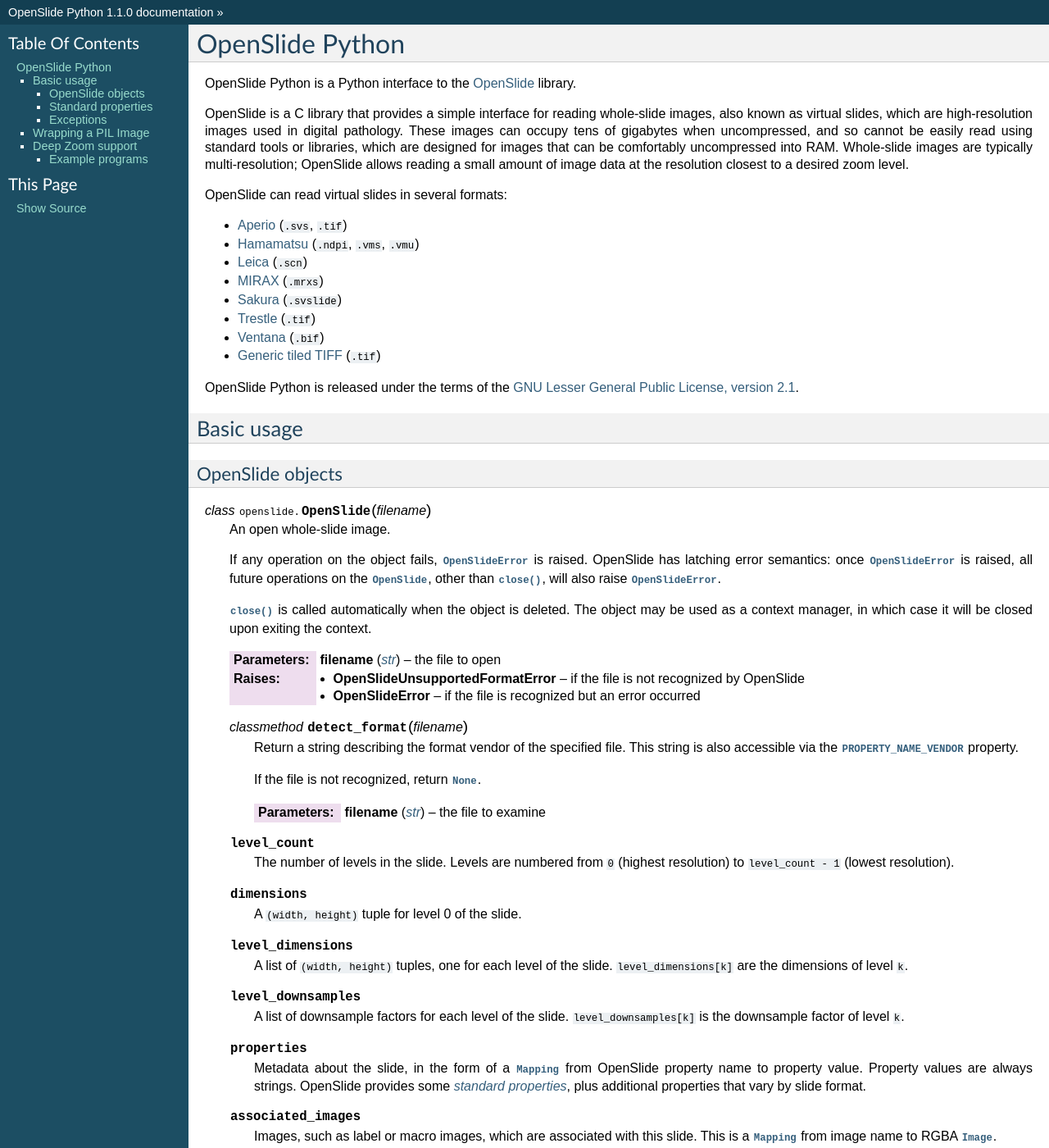
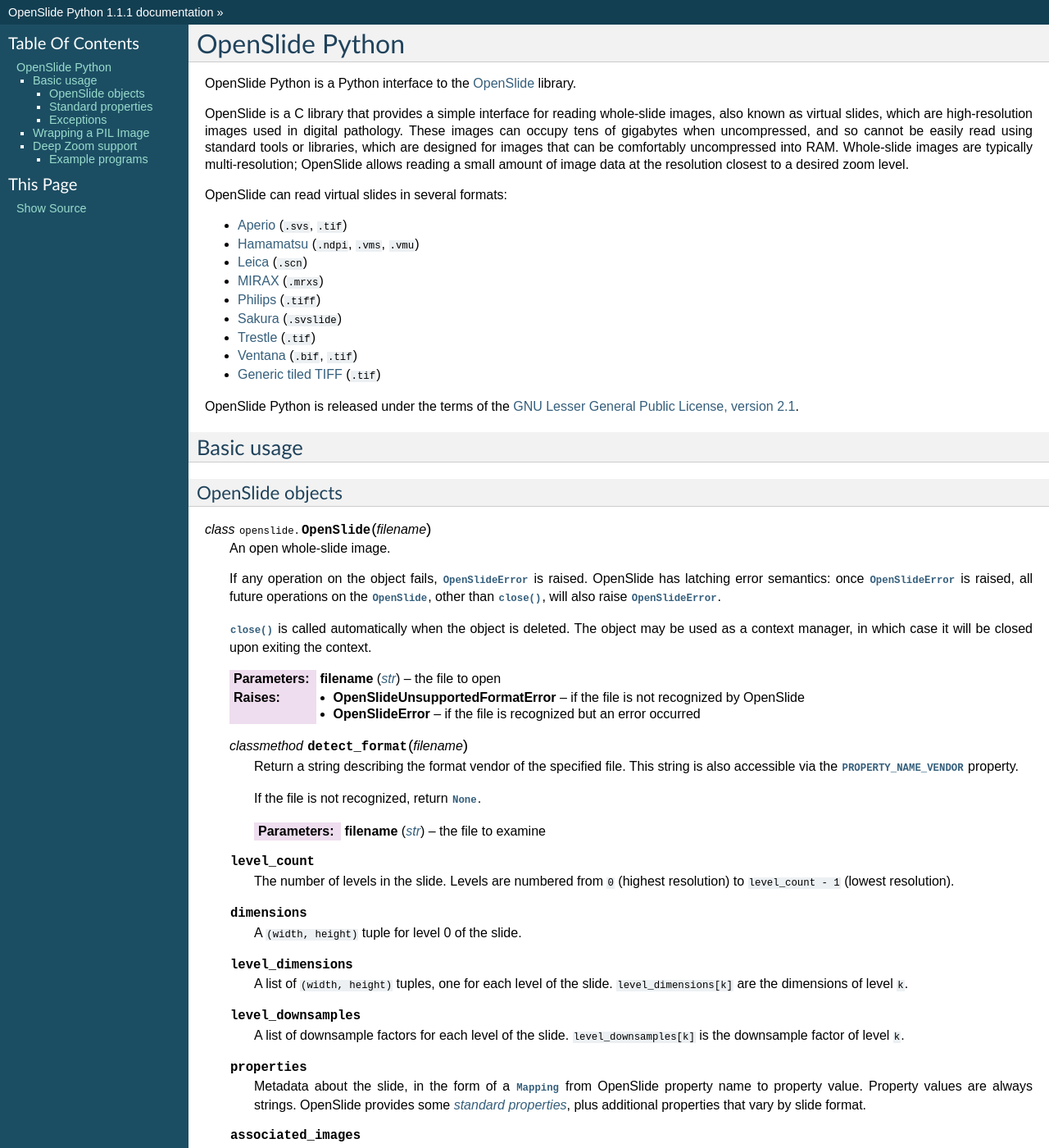
Before and after one commit to openslide/openslide.github.io, a Jekyll site: the page api/python/index.html, which Jekyll copies as it is, in a window 1280 px wide and 1400 px high. Shown: the whole window at 82% size. Built offline with Jekyll 4.4.1, drawn with Linux system fonts in a browser that asks for light colours; some of the changed text lies outside the part shown.

Commit message:
api/python: Update for OpenSlide Python 1.1.1

```diff
--- a/api/python/index.html
+++ b/api/python/index.html
@@ -6,7 +6,7 @@
   <head>
     <meta http-equiv="Content-Type" content="text/html; charset=utf-8" />
 
-    <title>OpenSlide Python &mdash; OpenSlide Python 1.1.0 documentation</title>
+    <title>OpenSlide Python &mdash; OpenSlide Python 1.1.1 documentation</title>
 
     <link rel="stylesheet" href="static/default.css" type="text/css" />
     <link rel="stylesheet" href="static/pygments.css" type="text/css" />
@@ -14,7 +14,7 @@
     <script type="text/javascript">
       var DOCUMENTATION_OPTIONS = {
         URL_ROOT:    './',
-        VERSION:     '1.1.0',
+        VERSION:     '1.1.1',
         COLLAPSE_INDEX: false,
         FILE_SUFFIX: '.html',
         HAS_SOURCE:  true
@@ -23,13 +23,13 @@
     <script type="text/javascript" src="static/jquery.js"></script>
     <script type="text/javascript" src="static/underscore.js"></script>
     <script type="text/javascript" src="static/doctools.js"></script>
-    <link rel="top" title="OpenSlide Python 1.1.0 documentation" href="#" />
+    <link rel="top" title="OpenSlide Python 1.1.1 documentation" href="#" />
   </head>
   <body>
     <div class="related">
       <h3>Navigation</h3>
       <ul>
-        <li><a href="#">OpenSlide Python 1.1.0 documentation</a> &raquo;</li>
+        <li><a href="#">OpenSlide Python 1.1.1 documentation</a> &raquo;</li>
       </ul>
     </div>
 
@@ -55,9 +55,10 @@
 <li><a class="reference external" href="http://openslide.org/formats/hamamatsu/">Hamamatsu</a> (<tt class="docutils literal"><span class="pre">.ndpi</span></tt>, <tt class="docutils literal"><span class="pre">.vms</span></tt>, <tt class="docutils literal"><span class="pre">.vmu</span></tt>)</li>
 <li><a class="reference external" href="http://openslide.org/formats/leica/">Leica</a> (<tt class="docutils literal"><span class="pre">.scn</span></tt>)</li>
 <li><a class="reference external" href="http://openslide.org/formats/mirax/">MIRAX</a> (<tt class="docutils literal"><span class="pre">.mrxs</span></tt>)</li>
+<li><a class="reference external" href="http://openslide.org/formats/philips/">Philips</a> (<tt class="docutils literal"><span class="pre">.tiff</span></tt>)</li>
 <li><a class="reference external" href="http://openslide.org/formats/sakura/">Sakura</a> (<tt class="docutils literal"><span class="pre">.svslide</span></tt>)</li>
 <li><a class="reference external" href="http://openslide.org/formats/trestle/">Trestle</a> (<tt class="docutils literal"><span class="pre">.tif</span></tt>)</li>
-<li><a class="reference external" href="http://openslide.org/formats/ventana/">Ventana</a> (<tt class="docutils literal"><span class="pre">.bif</span></tt>)</li>
+<li><a class="reference external" href="http://openslide.org/formats/ventana/">Ventana</a> (<tt class="docutils literal"><span class="pre">.bif</span></tt>, <tt class="docutils literal"><span class="pre">.tif</span></tt>)</li>
 <li><a class="reference external" href="http://openslide.org/formats/generic-tiff/">Generic tiled TIFF</a> (<tt class="docutils literal"><span class="pre">.tif</span></tt>)</li>
 </ul>
 <p>OpenSlide Python is released under the terms of the <a class="reference external" href="https://raw.github.com/openslide/openslide-python/master/lgpl-2.1.txt">GNU Lesser General
@@ -152,14 +153,14 @@
 <tt class="descname">associated_images</tt><a class="headerlink" href="#openslide.OpenSlide.associated_images" title="Permalink to this definition">¶</a></dt>
 <dd><p>Images, such as label or macro images, which are associated with this
 slide.  This is a <a class="reference external" href="http://docs.python.org/library/collections.html#collections.Mapping" title="(in Python v2.7)"><tt class="xref py py-class docutils literal"><span class="pre">Mapping</span></tt></a> from image
-name to RGBA <a class="reference external" href="http://pillow.readthedocs.org/en/latest/reference/Image.html#PIL.Image.Image" title="(in Pillow (PIL Fork) v2.9.0.dev0)"><tt class="xref py py-class docutils literal"><span class="pre">Image</span></tt></a>.</p>
+name to RGBA <a class="reference external" href="http://pillow.readthedocs.org/en/latest/reference/Image.html#PIL.Image.Image" title="(in Pillow (PIL Fork) v3.3.0.dev0)"><tt class="xref py py-class docutils literal"><span class="pre">Image</span></tt></a>.</p>
 <p>Unlike in the C interface, these images are not premultiplied.</p>
 </dd></dl>
 
 <dl class="method">
 <dt id="openslide.OpenSlide.read_region">
 <tt class="descname">read_region</tt><big>(</big><em>location</em>, <em>level</em>, <em>size</em><big>)</big><a class="headerlink" href="#openslide.OpenSlide.read_region" title="Permalink to this definition">¶</a></dt>
-<dd><p>Return an RGBA <a class="reference external" href="http://pillow.readthedocs.org/en/latest/reference/Image.html#PIL.Image.Image" title="(in Pillow (PIL Fork) v2.9.0.dev0)"><tt class="xref py py-class docutils literal"><span class="pre">Image</span></tt></a> containing the
+<dd><p>Return an RGBA <a class="reference external" href="http://pillow.readthedocs.org/en/latest/reference/Image.html#PIL.Image.Image" title="(in Pillow (PIL Fork) v3.3.0.dev0)"><tt class="xref py py-class docutils literal"><span class="pre">Image</span></tt></a> containing the
 contents of the specified region.</p>
 <p>Unlike in the C interface, the image data is not premultiplied.</p>
 <table class="docutils field-list" frame="void" rules="none">
@@ -169,7 +170,7 @@
 <tr class="field-odd field"><th class="field-name">Parameters:</th><td class="field-body"><ul class="first last simple">
 <li><strong>location</strong> (<a class="reference external" href="http://docs.python.org/library/functions.html#tuple" title="(in Python v2.7)"><em>tuple</em></a>) &#8211; <tt class="docutils literal"><span class="pre">(x,</span> <span class="pre">y)</span></tt> tuple giving the top left pixel in
 the level 0 reference frame</li>
-<li><strong>level</strong> (<a class="reference external" href="http://pillow.readthedocs.org/en/latest/reference/ImageMath.html#int" title="(in Pillow (PIL Fork) v2.9.0.dev0)"><em>int</em></a>) &#8211; the level number</li>
+<li><strong>level</strong> (<a class="reference external" href="http://pillow.readthedocs.org/en/latest/reference/ImageMath.html#int" title="(in Pillow (PIL Fork) v3.3.0.dev0)"><em>int</em></a>) &#8211; the level number</li>
 <li><strong>size</strong> (<a class="reference external" href="http://docs.python.org/library/functions.html#tuple" title="(in Python v2.7)"><em>tuple</em></a>) &#8211; <tt class="docutils literal"><span class="pre">(width,</span> <span class="pre">height)</span></tt> tuple giving the region size</li>
 </ul>
 </td>
@@ -186,7 +187,7 @@
 <col class="field-name" />
 <col class="field-body" />
 <tbody valign="top">
-<tr class="field-odd field"><th class="field-name">Parameters:</th><td class="field-body"><strong>downsample</strong> (<a class="reference external" href="http://pillow.readthedocs.org/en/latest/reference/ImageMath.html#float" title="(in Pillow (PIL Fork) v2.9.0.dev0)"><em>float</em></a>) &#8211; the desired downsample factor</td>
+<tr class="field-odd field"><th class="field-name">Parameters:</th><td class="field-body"><strong>downsample</strong> (<a class="reference external" href="http://pillow.readthedocs.org/en/latest/reference/ImageMath.html#float" title="(in Pillow (PIL Fork) v3.3.0.dev0)"><em>float</em></a>) &#8211; the desired downsample factor</td>
 </tr>
 </tbody>
 </table>
@@ -195,7 +196,7 @@
 <dl class="method">
 <dt id="openslide.OpenSlide.get_thumbnail">
 <tt class="descname">get_thumbnail</tt><big>(</big><em>size</em><big>)</big><a class="headerlink" href="#openslide.OpenSlide.get_thumbnail" title="Permalink to this definition">¶</a></dt>
-<dd><p>Return an <a class="reference external" href="http://pillow.readthedocs.org/en/latest/reference/Image.html#PIL.Image.Image" title="(in Pillow (PIL Fork) v2.9.0.dev0)"><tt class="xref py py-class docutils literal"><span class="pre">Image</span></tt></a> containing an RGB thumbnail
+<dd><p>Return an <a class="reference external" href="http://pillow.readthedocs.org/en/latest/reference/Image.html#PIL.Image.Image" title="(in Pillow (PIL Fork) v3.3.0.dev0)"><tt class="xref py py-class docutils literal"><span class="pre">Image</span></tt></a> containing an RGB thumbnail
 of the slide.</p>
 <table class="docutils field-list" frame="void" rules="none">
 <col class="field-name" />
@@ -321,13 +322,13 @@
 <dl class="class">
 <dt id="openslide.ImageSlide">
 <em class="property">class </em><tt class="descclassname">openslide.</tt><tt class="descname">ImageSlide</tt><big>(</big><em>file</em><big>)</big><a class="headerlink" href="#openslide.ImageSlide" title="Permalink to this definition">¶</a></dt>
-<dd><p>A wrapper around an <a class="reference external" href="http://pillow.readthedocs.org/en/latest/reference/Image.html#PIL.Image.Image" title="(in Pillow (PIL Fork) v2.9.0.dev0)"><tt class="xref py py-class docutils literal"><span class="pre">Image</span></tt></a> object that
+<dd><p>A wrapper around an <a class="reference external" href="http://pillow.readthedocs.org/en/latest/reference/Image.html#PIL.Image.Image" title="(in Pillow (PIL Fork) v3.3.0.dev0)"><tt class="xref py py-class docutils literal"><span class="pre">Image</span></tt></a> object that
 provides an <a class="reference internal" href="#openslide.OpenSlide" title="openslide.OpenSlide"><tt class="xref py py-class docutils literal"><span class="pre">OpenSlide</span></tt></a>-compatible API.</p>
 <table class="docutils field-list" frame="void" rules="none">
 <col class="field-name" />
 <col class="field-body" />
 <tbody valign="top">
-<tr class="field-odd field"><th class="field-name">Parameters:</th><td class="field-body"><strong>file</strong> &#8211; a filename or <a class="reference external" href="http://pillow.readthedocs.org/en/latest/reference/Image.html#PIL.Image.Image" title="(in Pillow (PIL Fork) v2.9.0.dev0)"><tt class="xref py py-class docutils literal"><span class="pre">Image</span></tt></a> object</td>
+<tr class="field-odd field"><th class="field-name">Parameters:</th><td class="field-body"><strong>file</strong> &#8211; a filename or <a class="reference external" href="http://pillow.readthedocs.org/en/latest/reference/Image.html#PIL.Image.Image" title="(in Pillow (PIL Fork) v3.3.0.dev0)"><tt class="xref py py-class docutils literal"><span class="pre">Image</span></tt></a> object</td>
 </tr>
 <tr class="field-even field"><th class="field-name">Raises IOError:</th><td class="field-body">if the file cannot be opened</td>
 </tr>
@@ -367,7 +368,7 @@
 Deep Zoom or a similar format.</p>
 <dl class="class">
 <dt id="openslide.deepzoom.DeepZoomGenerator">
-<em class="property">class </em><tt class="descclassname">openslide.deepzoom.</tt><tt class="descname">DeepZoomGenerator</tt><big>(</big><em>osr</em>, <em>tile_size=256</em>, <em>overlap=1</em>, <em>limit_bounds=False</em><big>)</big><a class="headerlink" href="#openslide.deepzoom.DeepZoomGenerator" title="Permalink to this definition">¶</a></dt>
+<em class="property">class </em><tt class="descclassname">openslide.deepzoom.</tt><tt class="descname">DeepZoomGenerator</tt><big>(</big><em>osr</em>, <em>tile_size=254</em>, <em>overlap=1</em>, <em>limit_bounds=False</em><big>)</big><a class="headerlink" href="#openslide.deepzoom.DeepZoomGenerator" title="Permalink to this definition">¶</a></dt>
 <dd><p>A Deep Zoom generator that wraps an
 <a class="reference internal" href="#openslide.OpenSlide" title="openslide.OpenSlide"><tt class="xref py py-class docutils literal"><span class="pre">OpenSlide</span></tt></a> or
 <a class="reference internal" href="#openslide.ImageSlide" title="openslide.ImageSlide"><tt class="xref py py-class docutils literal"><span class="pre">ImageSlide</span></tt></a> object.</p>
@@ -377,8 +378,9 @@
 <tbody valign="top">
 <tr class="field-odd field"><th class="field-name">Parameters:</th><td class="field-body"><ul class="first last simple">
 <li><strong>osr</strong> &#8211; the slide object</li>
-<li><strong>tile_size</strong> (<a class="reference external" href="http://pillow.readthedocs.org/en/latest/reference/ImageMath.html#int" title="(in Pillow (PIL Fork) v2.9.0.dev0)"><em>int</em></a>) &#8211; the width and height of a single tile</li>
-<li><strong>overlap</strong> (<a class="reference external" href="http://pillow.readthedocs.org/en/latest/reference/ImageMath.html#int" title="(in Pillow (PIL Fork) v2.9.0.dev0)"><em>int</em></a>) &#8211; the number of extra pixels to add to each interior edge
+<li><strong>tile_size</strong> (<a class="reference external" href="http://pillow.readthedocs.org/en/latest/reference/ImageMath.html#int" title="(in Pillow (PIL Fork) v3.3.0.dev0)"><em>int</em></a>) &#8211; the width and height of a single tile.  For best
+viewer performance, <tt class="docutils literal"><span class="pre">tile_size</span> <span class="pre">+</span> <span class="pre">2</span> <span class="pre">*</span> <span class="pre">overlap</span></tt> should be a power of two.</li>
+<li><strong>overlap</strong> (<a class="reference external" href="http://pillow.readthedocs.org/en/latest/reference/ImageMath.html#int" title="(in Pillow (PIL Fork) v3.3.0.dev0)"><em>int</em></a>) &#8211; the number of extra pixels to add to each interior edge
 of a tile</li>
 <li><strong>limit_bounds</strong> (<a class="reference external" href="http://docs.python.org/library/functions.html#bool" title="(in Python v2.7)"><em>bool</em></a>) &#8211; <tt class="docutils literal"><span class="pre">True</span></tt> to render only the non-empty slide
 region</li>
@@ -432,13 +434,13 @@
 <dl class="method">
 <dt id="openslide.deepzoom.DeepZoomGenerator.get_tile">
 <tt class="descname">get_tile</tt><big>(</big><em>level</em>, <em>address</em><big>)</big><a class="headerlink" href="#openslide.deepzoom.DeepZoomGenerator.get_tile" title="Permalink to this definition">¶</a></dt>
-<dd><p>Return an RGB <a class="reference external" href="http://pillow.readthedocs.org/en/latest/reference/Image.html#PIL.Image.Image" title="(in Pillow (PIL Fork) v2.9.0.dev0)"><tt class="xref py py-class docutils literal"><span class="pre">Image</span></tt></a> for a tile.</p>
+<dd><p>Return an RGB <a class="reference external" href="http://pillow.readthedocs.org/en/latest/reference/Image.html#PIL.Image.Image" title="(in Pillow (PIL Fork) v3.3.0.dev0)"><tt class="xref py py-class docutils literal"><span class="pre">Image</span></tt></a> for a tile.</p>
 <table class="docutils field-list" frame="void" rules="none">
 <col class="field-name" />
 <col class="field-body" />
 <tbody valign="top">
 <tr class="field-odd field"><th class="field-name">Parameters:</th><td class="field-body"><ul class="first last simple">
-<li><strong>level</strong> (<a class="reference external" href="http://pillow.readthedocs.org/en/latest/reference/ImageMath.html#int" title="(in Pillow (PIL Fork) v2.9.0.dev0)"><em>int</em></a>) &#8211; the Deep Zoom level</li>
+<li><strong>level</strong> (<a class="reference external" href="http://pillow.readthedocs.org/en/latest/reference/ImageMath.html#int" title="(in Pillow (PIL Fork) v3.3.0.dev0)"><em>int</em></a>) &#8211; the Deep Zoom level</li>
 <li><strong>address</strong> (<a class="reference external" href="http://docs.python.org/library/functions.html#tuple" title="(in Python v2.7)"><em>tuple</em></a>) &#8211; the address of the tile within the level as a
 <tt class="docutils literal"><span class="pre">(column,</span> <span class="pre">row)</span></tt> tuple</li>
 </ul>
@@ -459,7 +461,7 @@
 <col class="field-body" />
 <tbody valign="top">
 <tr class="field-odd field"><th class="field-name">Parameters:</th><td class="field-body"><ul class="first last simple">
-<li><strong>level</strong> (<a class="reference external" href="http://pillow.readthedocs.org/en/latest/reference/ImageMath.html#int" title="(in Pillow (PIL Fork) v2.9.0.dev0)"><em>int</em></a>) &#8211; the Deep Zoom level</li>
+<li><strong>level</strong> (<a class="reference external" href="http://pillow.readthedocs.org/en/latest/reference/ImageMath.html#int" title="(in Pillow (PIL Fork) v3.3.0.dev0)"><em>int</em></a>) &#8211; the Deep Zoom level</li>
 <li><strong>address</strong> (<a class="reference external" href="http://docs.python.org/library/functions.html#tuple" title="(in Python v2.7)"><em>tuple</em></a>) &#8211; the address of the tile within the level as a
 <tt class="docutils literal"><span class="pre">(column,</span> <span class="pre">row)</span></tt> tuple</li>
 </ul>
@@ -478,7 +480,7 @@
 <col class="field-body" />
 <tbody valign="top">
 <tr class="field-odd field"><th class="field-name">Parameters:</th><td class="field-body"><ul class="first last simple">
-<li><strong>level</strong> (<a class="reference external" href="http://pillow.readthedocs.org/en/latest/reference/ImageMath.html#int" title="(in Pillow (PIL Fork) v2.9.0.dev0)"><em>int</em></a>) &#8211; the Deep Zoom level</li>
+<li><strong>level</strong> (<a class="reference external" href="http://pillow.readthedocs.org/en/latest/reference/ImageMath.html#int" title="(in Pillow (PIL Fork) v3.3.0.dev0)"><em>int</em></a>) &#8211; the Deep Zoom level</li>
 <li><strong>address</strong> (<a class="reference external" href="http://docs.python.org/library/functions.html#tuple" title="(in Python v2.7)"><em>tuple</em></a>) &#8211; the address of the tile within the level as a
 <tt class="docutils literal"><span class="pre">(column,</span> <span class="pre">row)</span></tt> tuple</li>
 </ul>
@@ -549,12 +551,12 @@
     <div class="related">
       <h3>Navigation</h3>
       <ul>
-        <li><a href="#">OpenSlide Python 1.1.0 documentation</a> &raquo;</li>
+        <li><a href="#">OpenSlide Python 1.1.1 documentation</a> &raquo;</li>
       </ul>
     </div>
     <div class="footer">
-        &copy; Copyright 2010-2014 Carnegie Mellon University.
-      Created using <a href="http://sphinx-doc.org/">Sphinx</a> 1.2.2.
+        &copy; Copyright 2010-2016 Carnegie Mellon University and others.
+      Created using <a href="http://sphinx-doc.org/">Sphinx</a> 1.2.3.
     </div>
   </body>
 </html>
--- a/api/python/static/pygments.css
+++ b/api/python/static/pygments.css
@@ -4,8 +4,10 @@
 .highlight .err { border: 1px solid #FF0000 } /* Error */
 .highlight .k { color: #007020; font-weight: bold } /* Keyword */
 .highlight .o { color: #666666 } /* Operator */
+.highlight .ch { color: #408090; font-style: italic } /* Comment.Hashbang */
 .highlight .cm { color: #408090; font-style: italic } /* Comment.Multiline */
 .highlight .cp { color: #007020 } /* Comment.Preproc */
+.highlight .cpf { color: #408090; font-style: italic } /* Comment.PreprocFile */
 .highlight .c1 { color: #408090; font-style: italic } /* Comment.Single */
 .highlight .cs { color: #408090; background-color: #fff0f0 } /* Comment.Special */
 .highlight .gd { color: #A00000 } /* Generic.Deleted */
@@ -40,6 +42,7 @@
 .highlight .nv { color: #bb60d5 } /* Name.Variable */
 .highlight .ow { color: #007020; font-weight: bold } /* Operator.Word */
 .highlight .w { color: #bbbbbb } /* Text.Whitespace */
+.highlight .mb { color: #208050 } /* Literal.Number.Bin */
 .highlight .mf { color: #208050 } /* Literal.Number.Float */
 .highlight .mh { color: #208050 } /* Literal.Number.Hex */
 .highlight .mi { color: #208050 } /* Literal.Number.Integer */
```
Also changed, not shown: api/python/search.html (+7 -7 lines), api/python/sources/index.txt (+6 -3 lines), api/python/searchindex.js, api/python/static/jquery.js, 2 other files.
